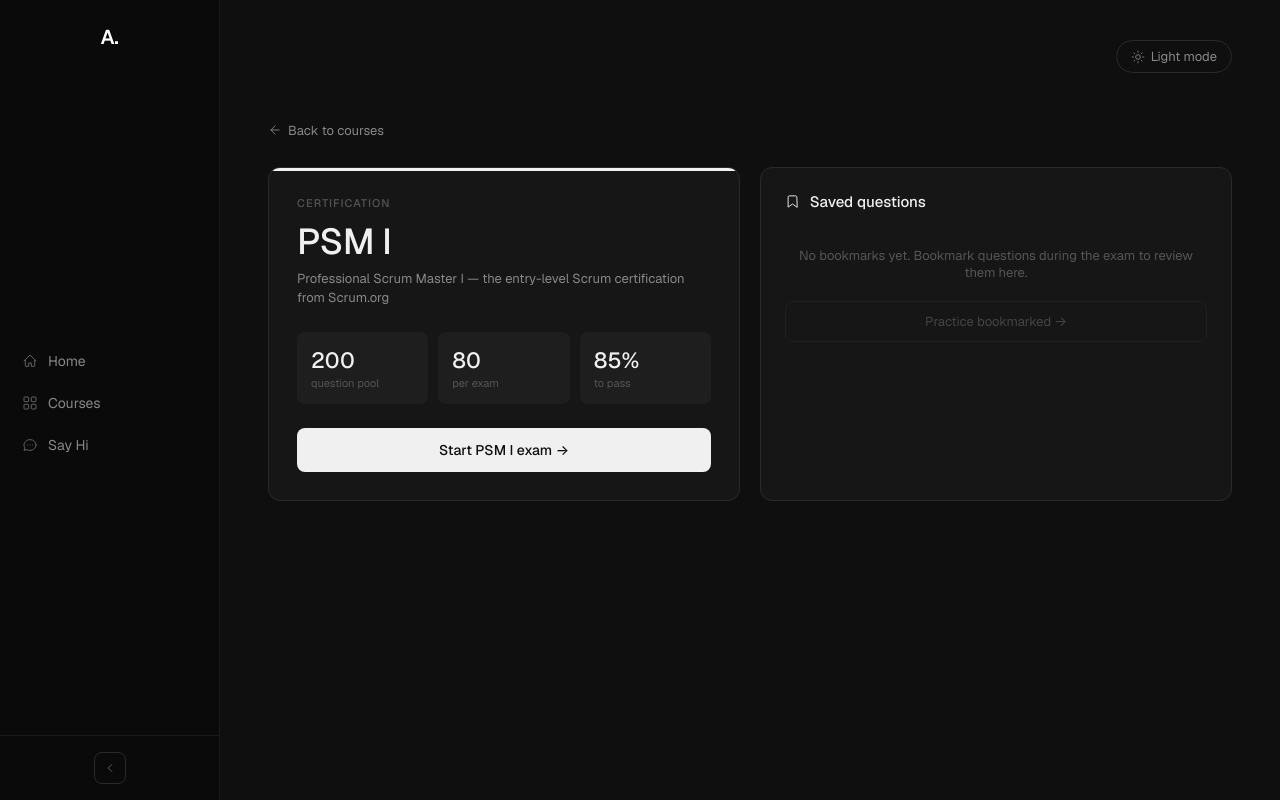
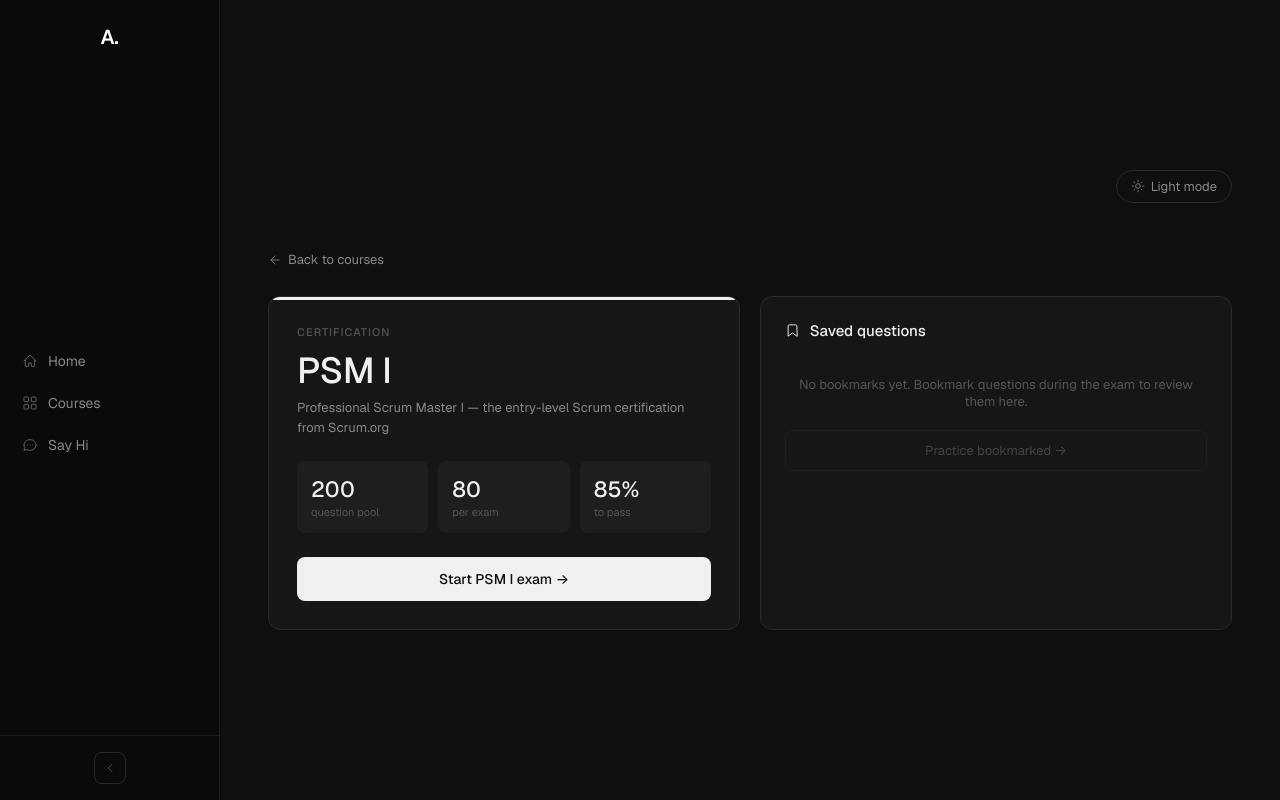
Before and after one commit to Azim-ar/exam-prep-lab, a React (Vite) app: page /course/psm1 in a window 1280 px wide. Built offline with nearby package versions, Linux system fonts and the light colour scheme.

Commit message:
v8 all pages centered

```diff
--- a/src/index.css
+++ b/src/index.css
@@ -94,7 +94,7 @@
 .main-content {
   margin-left:var(--sidebar-w);flex:1;
   padding:40px 48px;transition:margin-left var(--transition);
-  display:flex;justify-content:center;
+  display:flex;justify-content:center;align-items:center;
   min-height:100vh;
 }
 .main-content.collapsed{margin-left:var(--sidebar-collapsed);}
--- a/src/pages/CoursePage.jsx
+++ b/src/pages/CoursePage.jsx
@@ -13,7 +13,7 @@
   }
 
   return (
-    <div className="page">
+    <div style={{width:"100%",maxWidth:1100,margin:"0 auto"}}>
       {/* Back to courses, not home */}
       <button className="back-link" onClick={() => navigate('/courses')}>
         <ArrowLeft /> Back to courses
--- a/src/pages/CoursesPage.jsx
+++ b/src/pages/CoursesPage.jsx
@@ -12,7 +12,7 @@
   ]
 
   return (
-    <div>
+    <div style={{width:'100%',maxWidth:1100,margin:'0 auto'}}>
       <div className="section-header">
         <span className="section-label">Certifications</span>
         <span className="section-hint">More coming soon</span>
--- a/src/pages/ExamPage.jsx
+++ b/src/pages/ExamPage.jsx
@@ -158,8 +158,8 @@
         </div>
       </div>
 
-      <div style={{ flex:1, padding:'28px 32px' }}>
-        <div style={{ maxWidth:720, margin:'0 auto' }}>
+      <div style={{ flex:1, padding:'28px 32px', display:'flex', alignItems:'center', justifyContent:'center', minHeight:'100vh' }}>
+        <div style={{ maxWidth:720, width:'100%' }}>
           {/* Top bar */}
           <div className="exam-topbar">
             <button className="back-link" style={{ marginBottom:0 }} onClick={() => navigate(bookmarkMode ? '/course/psm1' : '/setup')}>
--- a/src/pages/ResultPage.jsx
+++ b/src/pages/ResultPage.jsx
@@ -77,8 +77,8 @@
         </div>
       </div>
 
-      <div style={{ flex:1, padding:'32px', overflowY:'auto' }}>
-        <div style={{ maxWidth:760, margin:'0 auto' }}>
+      <div style={{ flex:1, padding:'32px', overflowY:'auto', display:'flex', justifyContent:'center' }}>
+        <div style={{ maxWidth:760, width:'100%' }}>
 
           {/* Theme toggle */}
           <div style={{ display:'flex', justifyContent:'flex-end', marginBottom:24 }}>
```
